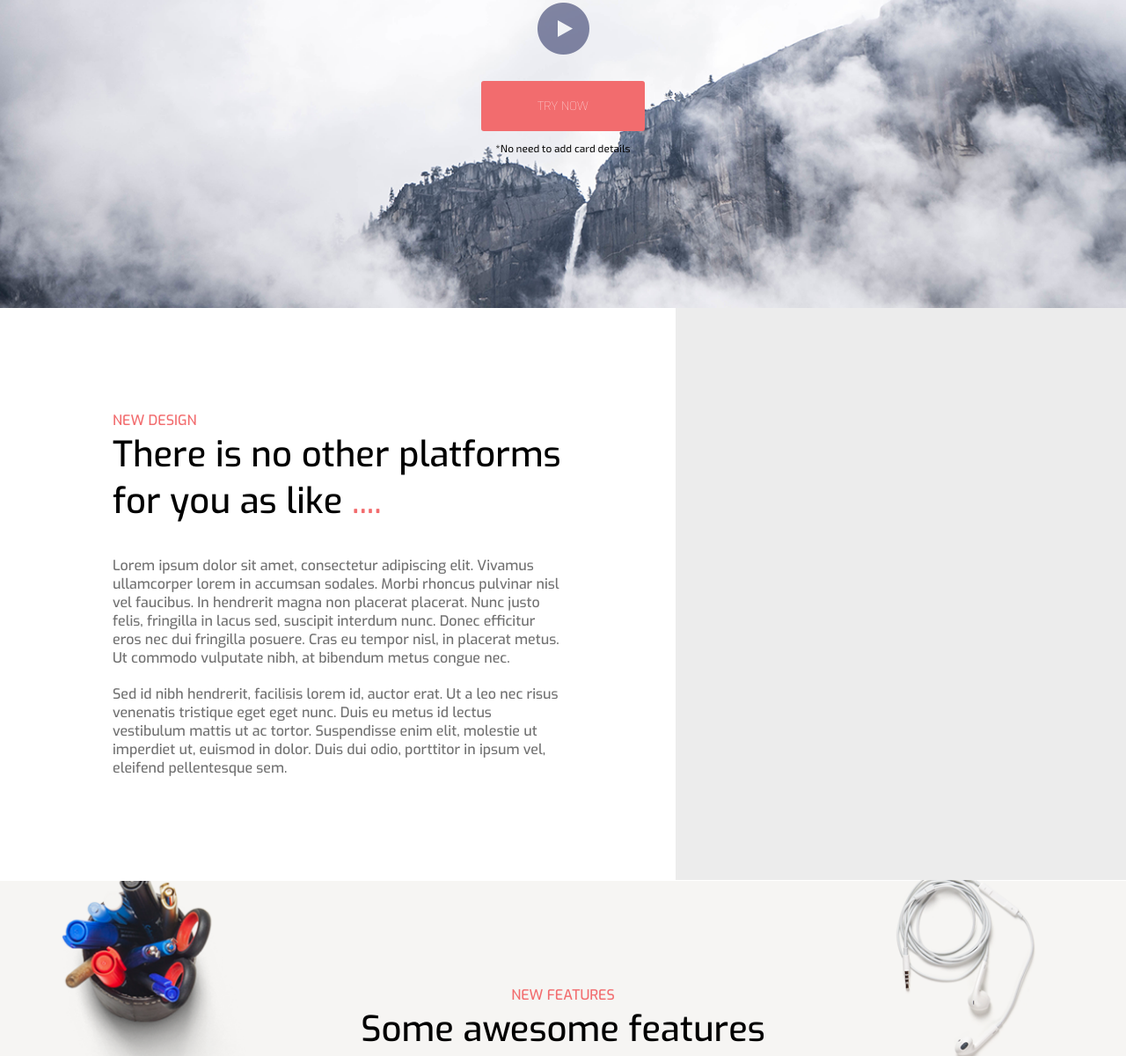
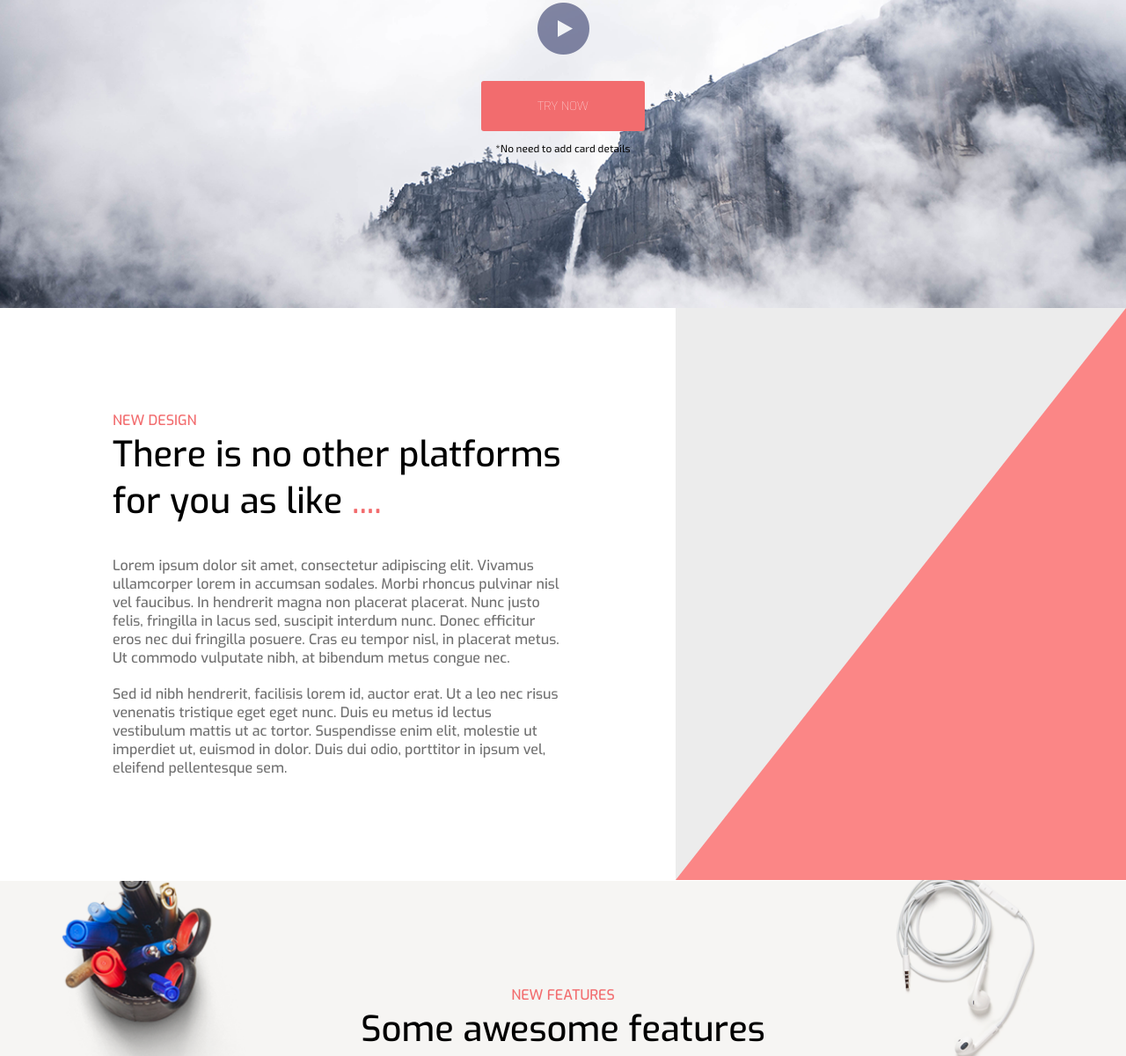
Before and after one commit to dashayaskova/WebLayout, a website: page app/index.html in a window 1280 px wide. Shown: the part 450-1650 px from the top of the page at 88% size. Drawn offline with Linux system fonts and the light colour scheme.

Commit message:
I hope the last changes

```diff
--- a/app/css/main_style.scss
+++ b/app/css/main_style.scss
@@ -103,7 +103,7 @@ body {
       width: 0;
       height: 0;
       border-style: solid;
-      border-width: 0 0 650px 50vw;
+      border-width: 0 0 650px 40vw;
       border-color: transparent transparent #fb8686 transparent;
       display: none;
       @media (min-width: 1200px) {
--- a/app/index.html
+++ b/app/index.html
@@ -16,8 +16,8 @@
     </div>
 
     <div class=" section-2 container-row">
-        <div class="triangle"></div>
         <div class="new-design container-column">
+            <div class="triangle"></div>
             <p class="exo-medium-font pink uppercase">New design</p>
             <p class="exo-medium-font mid-header">There is no other platforms for you as <span class="no-wrap">like <span class="pink">....</span></span></p>
             <div class="exo-medium-font gray">Lorem ipsum dolor sit amet, consectetur adipiscing elit. Vivamus ullamcorper lorem in accumsan sodales. Morbi rhoncus pulvinar nisl vel faucibus. In hendrerit magna non placerat placerat. Nunc justo felis, fringilla in lacus sed, suscipit interdum nunc. Donec efficitur eros nec dui fringilla posuere. Cras eu tempor nisl, in placerat metus. Ut commodo vulputate nibh, at bibendum metus congue nec.
```
Also changed, not shown: docs/index.html (+2 -2 lines), app/css/main_style.css, docs/css/main_style.css, 1 other file.
